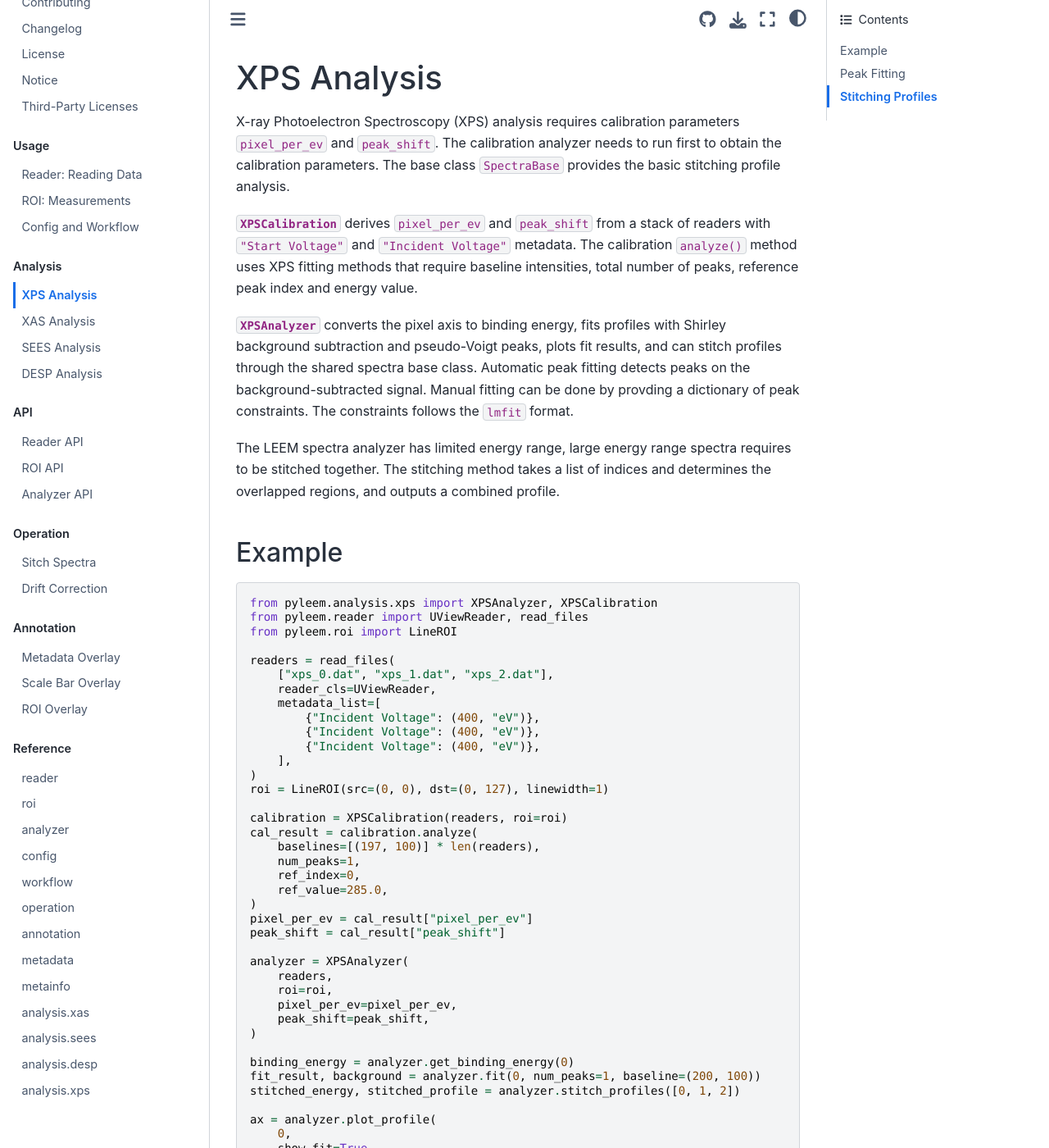
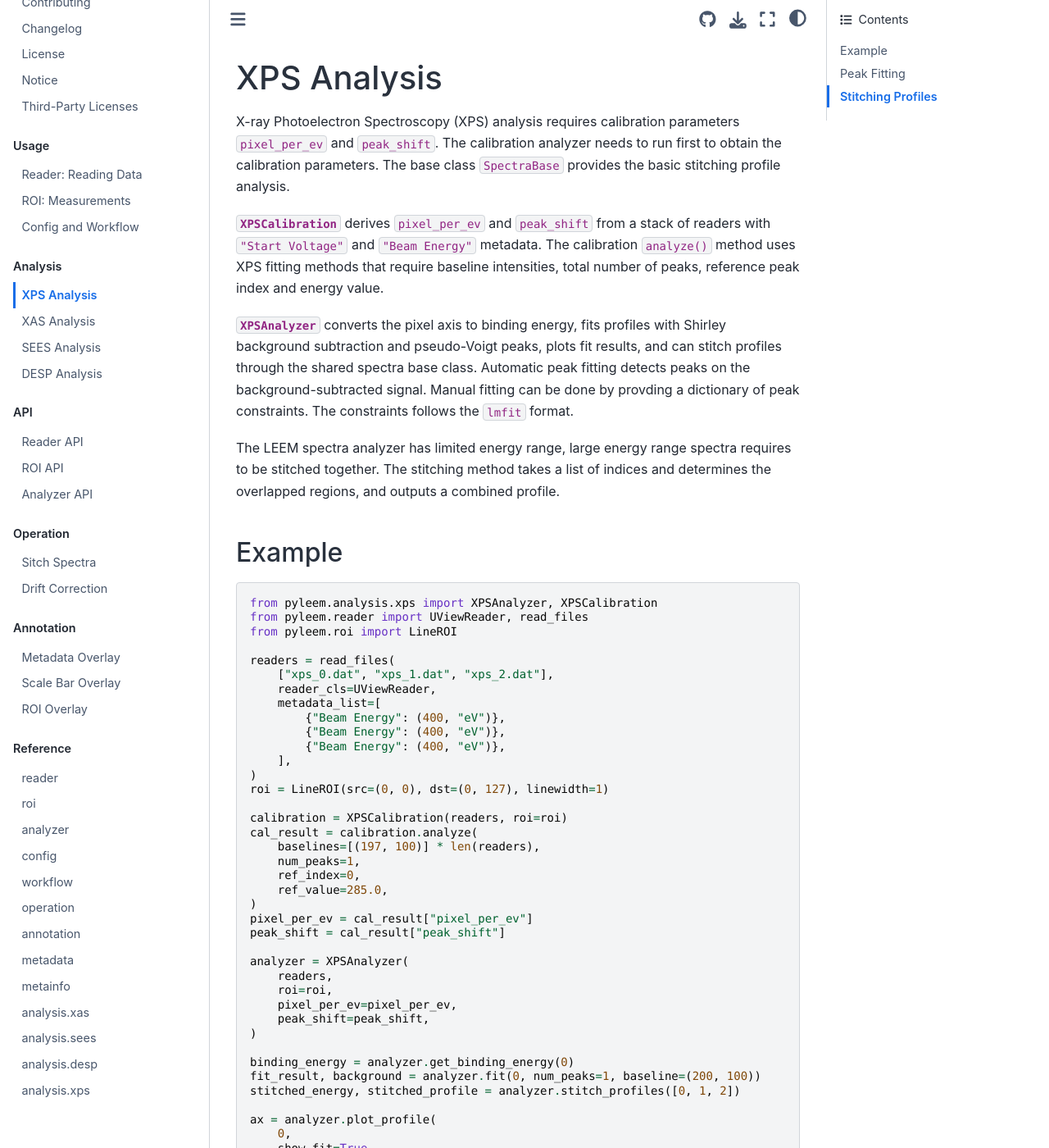
Before and after one commit to peterhys/pyLEEM, a Sphinx documentation site: the page built from docs/analysis/xps.md, in a window 1280 px wide and 1400 px high. Shown: the whole window at 82% size. Built offline with Sphinx 7.4.7 and the Sphinx Book theme 1.1.4, drawn with Linux system fonts in a browser that asks for light colours.

Commit message:
Change metadata naming

```diff
--- a/docs/analysis/xps.md
+++ b/docs/analysis/xps.md
@@ -7,7 +7,7 @@ provides the basic stitching profile analysis.
 
 {py:class}`~pyleem.analysis.xps.XPSCalibration` derives `pixel_per_ev` and
 `peak_shift` from a stack of readers with `"Start Voltage"` and
-`"Incident Voltage"` metadata. The calibration `analyze()` method uses XPS
+`"Beam Energy"` metadata. The calibration `analyze()` method uses XPS
 fitting methods that require baseline intensities, total number of peaks,
 reference peak index and energy value.
 
@@ -33,9 +33,9 @@ readers = read_files(
     ["xps_0.dat", "xps_1.dat", "xps_2.dat"],
     reader_cls=UViewReader,
     metadata_list=[
-        {"Incident Voltage": (400, "eV")},
-        {"Incident Voltage": (400, "eV")},
-        {"Incident Voltage": (400, "eV")},
+        {"Beam Energy": (400, "eV")},
+        {"Beam Energy": (400, "eV")},
+        {"Beam Energy": (400, "eV")},
     ],
 )
 roi = LineROI(src=(0, 0), dst=(0, 127), linewidth=1)
```
Also changed, not shown: README.md (+3 -3 lines), docs/usage/config.md (+2 -2 lines), 4 other files.
